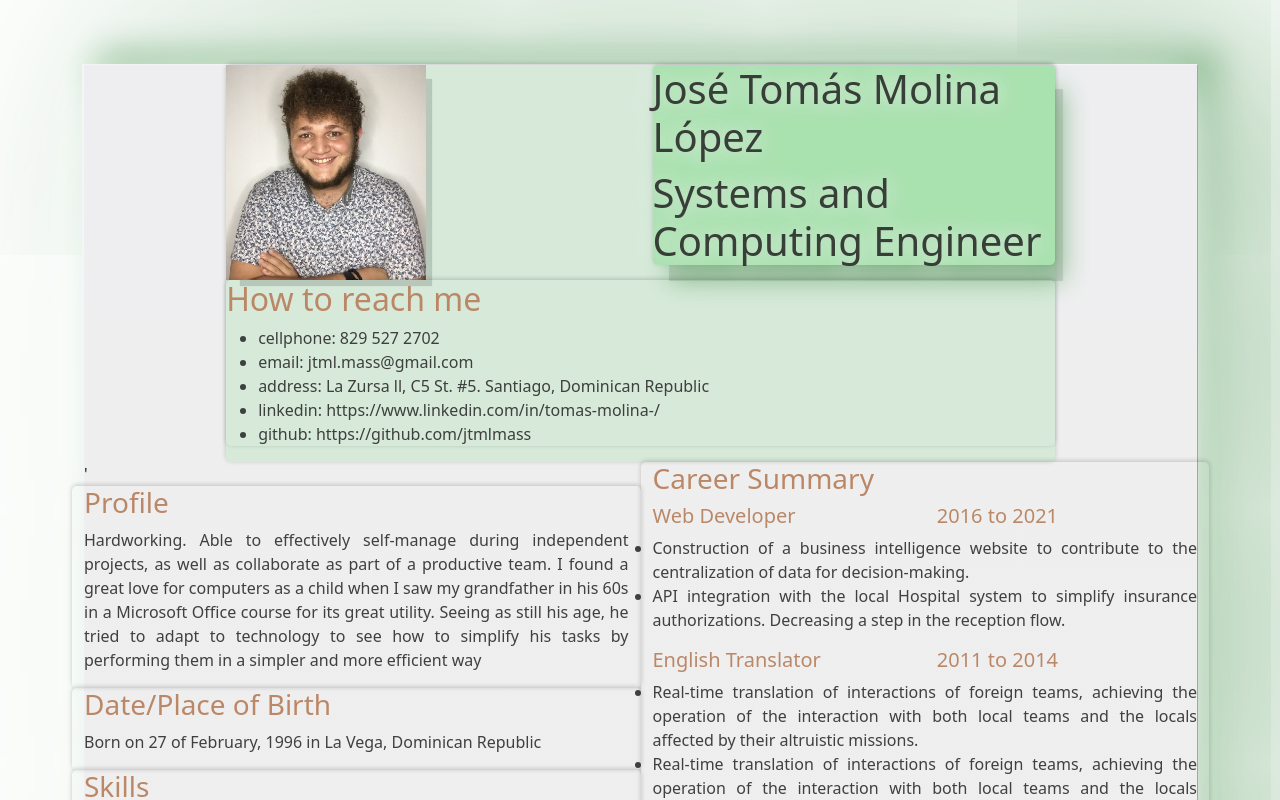
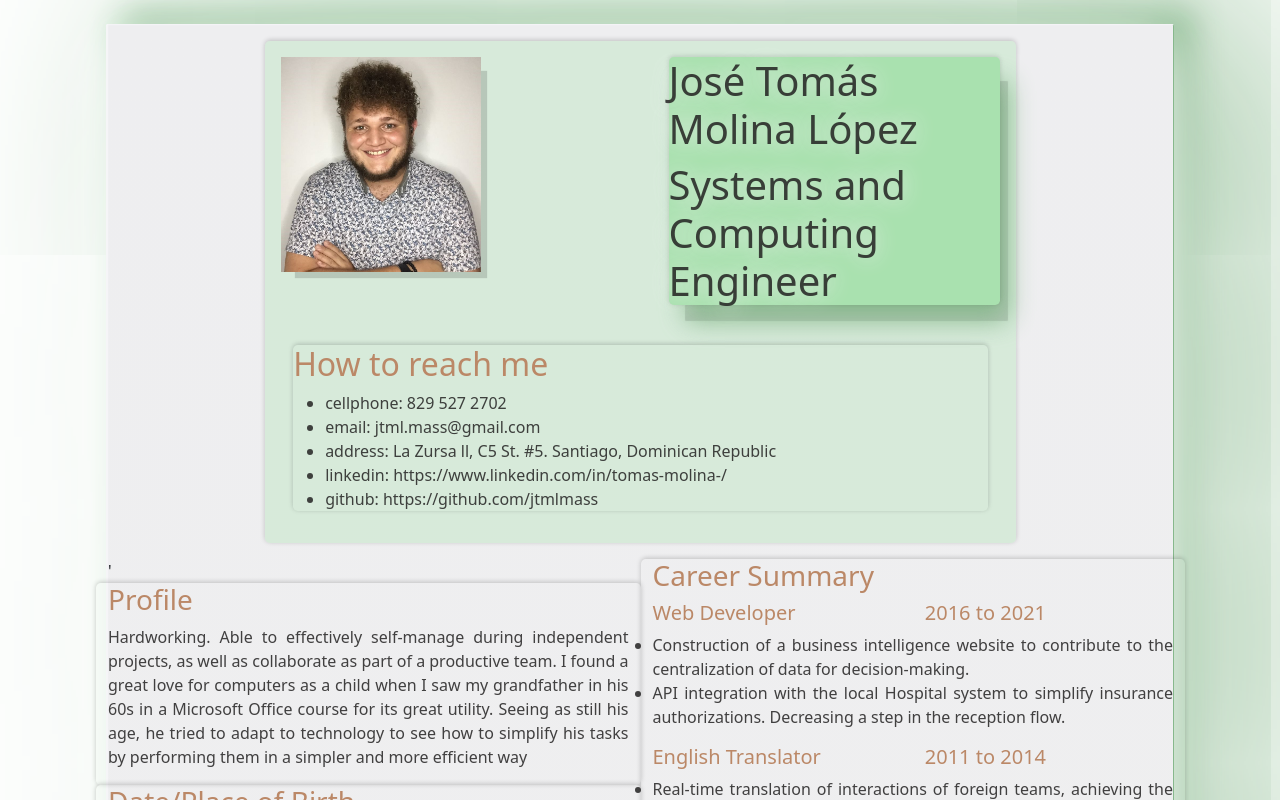
Before and after one commit to tomasjml/cv-tomas-molina, a React (Create React App) app: page / in a window 1280 px wide. Shown: the top 800 px of the page. Built offline with nearby package versions, Linux system fonts and the light colour scheme.

Commit message:
Margen para IdentificationInfo y limpieza de código

```diff
--- a/src/App.js
+++ b/src/App.js
@@ -25,10 +25,10 @@ import tomasMolina from "./images/jotate.jpg";
 function App() {
   return (
     <div className="container-lg">
-      <div className="row align-items-center">
+      <div className="row align-items-center  g-1">
         <div className="col">
-          <div className="paper">
-            <div className="row justify-content-md-center">
+          <div className="paper m-4">
+            <div className="row justify-content-md-center m-3">
                 <div className="col-9">
                   <IdentificationInfo name={name} dedication={dedication} yourImage={tomasMolina}/>
                 </div>
--- a/src/components/identification-info/IdentificationInfo.js
+++ b/src/components/identification-info/IdentificationInfo.js
@@ -7,20 +7,20 @@ import {
 
 const IdentificationInfo = ({name, dedication, yourImage}) => {
     return (
-        <header className="info green-transparent justify-content-center">
+        <header className="info green-transparent">
             <div className="row">
-                <div className="col">
+                <div className="col m-3">
                     <img src={yourImage} alt={"A picture of: " + name} width="200" height="215" className="avatar"/>
                 </div>
-                <div className="col">
+                <div className="col m-3">
                     <div className="terminal">
                         <h1>{name}</h1>
                         <h1>{dedication}</h1>
                     </div>
                 </div>
             </div>
-            <div className="row">
-                <div className="col">
+            <div className="row mx-auto">
+                <div className="col m-3">
                     <ContactInfo contactData={contactData} />
                 </div>
             </div>
--- a/src/index.css
+++ b/src/index.css
@@ -189,14 +189,7 @@ a:hover {
   border-bottom: 1px solid black;
 }
 
-html,
 body {
-  height: 100%;
-}
-
-body {
-  margin: 1%;
-  padding: 5%;
   font-family: "Ubuntu Mono", monospace;
   -webkit-font-smoothing: antialiased;
   -moz-osx-font-smoothing: grayscale;
@@ -207,34 +200,6 @@ code {
     monospace;
 }
 
-.justify__content__start {
-  justify-content: start;
-}
-
-.justify__content__end {
-  justify-content: end;
-}
-
-.justify__content__center {
-  justify-content: center;
-}
-
-.width__sm {
-  width: 34em;
-}
-
-.width__md {
-  width: 45px;
-}
-
-.width__lg {
-  width: 60px;
-}
-
-.width__xl {
-  width: 70px;
-}
-
 .text--black {
   color: black;
 }
```
